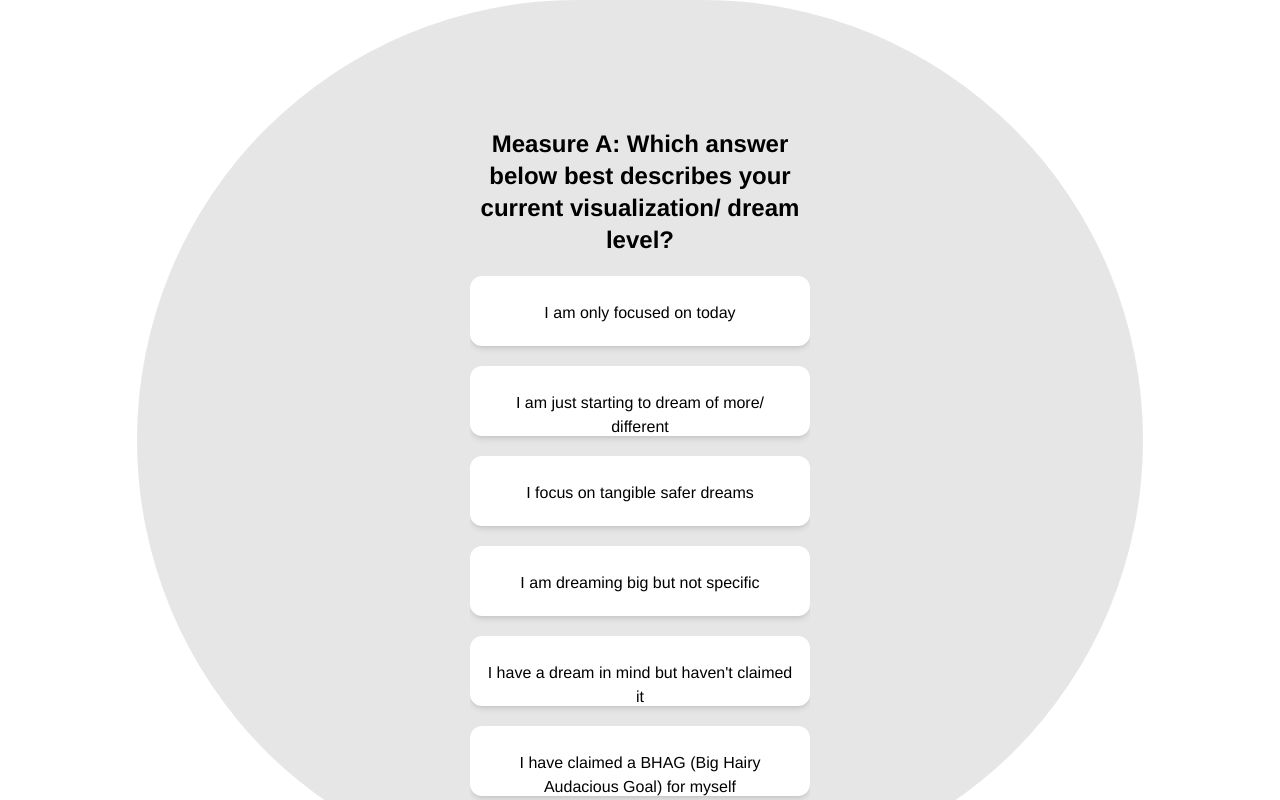
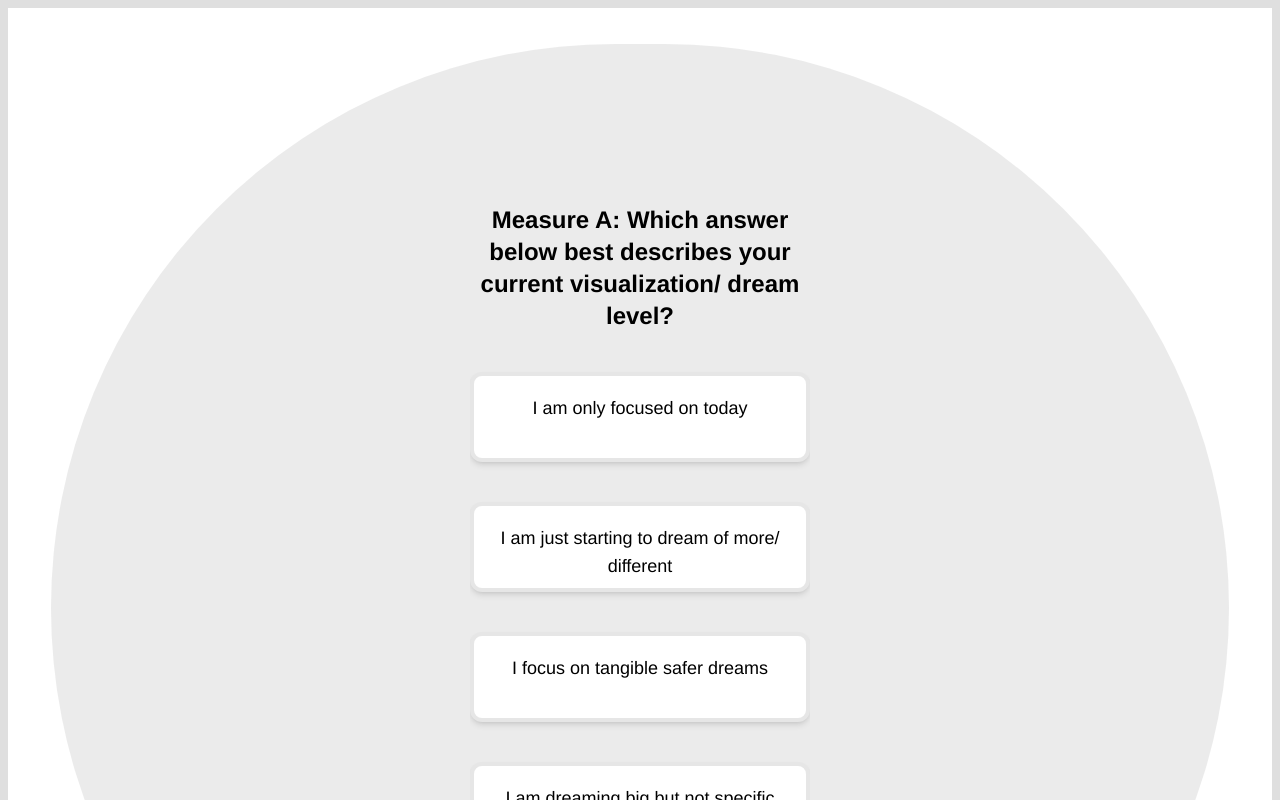
Before and after one commit to Namrath1/personalityTest, a React (Vite) app: page / in a window 1280 px wide. Shown: the top 800 px of the page. Built offline with nearby package versions, Linux system fonts and the light colour scheme.

Commit message:
adjustment of options

```diff
--- a/src/components/questionPage/questionPage.jsx
+++ b/src/components/questionPage/questionPage.jsx
@@ -39,16 +39,16 @@ export default function QuestionPage(props) {
 
     return (
         <div >
-            <div className="px-12">
-                <div className="max-w-[85%] min-h-screen rounded md:rounded-full bg-[#c0c0c065] m-auto  mb-0 pb-10">
+            <div className="px-3 border-8 border-[#c0c0c082]">
+                <div className="max-w-[95%] max-h-fit rounded md:rounded-full bg-[#c0c0c050] m-auto md: my-9 max-w-[85%]">
                     <div className='qCard'>
                         {qno < questions.length && qno >= 0 && (
-                            <div className="font-Helvectica text-center max-w-[340px] m-auto flex-col overflow-hidden flex-wrap show" id="fade-in">
-                                <h3 className="font-semibold text-2xl pt-32">{questions[qno].question}</h3>
+                            <div className="font-Helvectica text-center max-w-[250px] m-auto flex-col overflow-hidden flex-wrap  md:max-w-[340px] show" id="fade-in">
+                                <h3 className="font-semibold text-2xl pt-40">{questions[qno].question}</h3>
                                 {questions[qno].options.map(opt => {
 
                                     return (
-                                        <div className="h-[70px] max-w-[340px] px-[15px] pt-[25px] shadow-md bg-white my-5 rounded-xl" onClick={handleClick}>
+                                        <div className="h-[75px] max-w-[220px] px-[15px] pt-[5px] pb-[5px] shadow-md  bg-white mt-10 mb-9 mx-auto rounded-xl text-sm  md:h-[90px] md:max-w-[340px] md:px-[15px] md:pt-[18px] md:pb-[4px] md:text-lg border-4 border-[#c0c0c065] hover:bg-[#ffffffc4] text-center" onClick={handleClick}>
                                             {opt.option}
                                         </div>)
                                 })}
```
